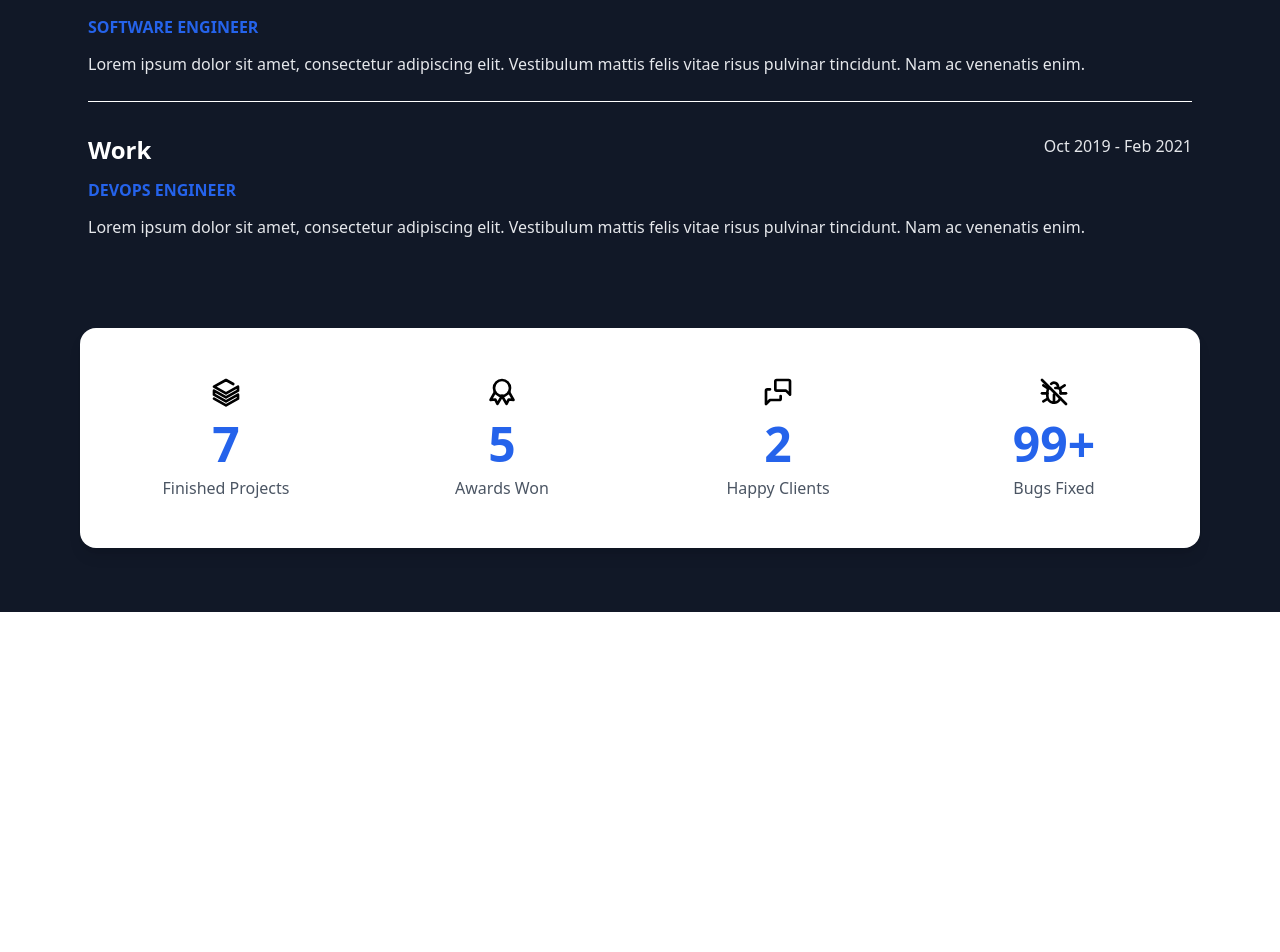
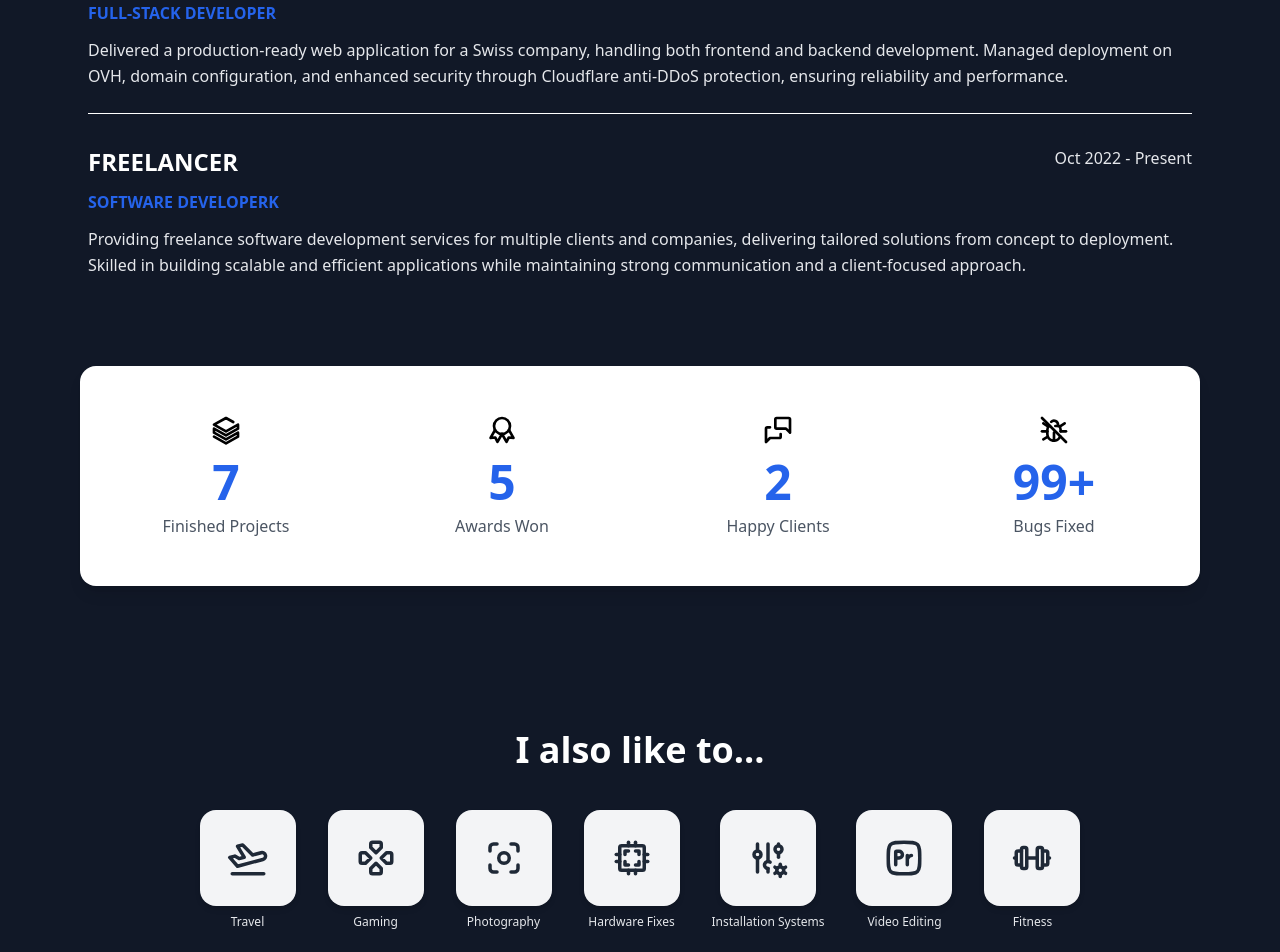
Before and after one commit to AdrianK004/portfolio, a React (Vite) app: page / in a window 1280 px wide. Shown: the part 3220-4172 px from the top of the page. Before the commit the page ends 3832 px from the top, so only its background shows below. Built offline with nearby package versions, Linux system fonts and the light colour scheme.

Commit message:
Blog Page

```diff
--- a/src/App.jsx
+++ b/src/App.jsx
@@ -4,7 +4,8 @@ import About from './sections/about';
 import Journey from './sections/journey';
 import Skills from './sections/skills';
 import Work from './sections/work';
-import Statics from './sections/statics';
+import Stats from './sections/stats';
+import Blog from './sections/blog';
 
 function App() {
   return (
@@ -17,7 +18,8 @@ function App() {
         <Journey />
         <Skills />
         <Work />
-        <Statics />
+        <Stats />
+        <Blog />
         </div>
       </main>
     </>
--- a/src/components/Header.jsx
+++ b/src/components/Header.jsx
@@ -23,7 +23,7 @@ function Header() {
     { name: 'Journey', href: '#journey' },
     { name: 'Skills', href: '#skills' },
     { name: 'Work', href: '#work' },
-    { name: 'Statics', href: '#statics' },
+    { name: 'Statics', href: '#stats' },
     { name: 'Blog', href: '#blog' },
     { name: 'Contact', href: '#contact' },
   ];
--- a/src/components/Navbar.jsx
+++ /dev/null
@@ -1,18 +0,0 @@
-function Navbar() {
-  return (
-    <nav>
-      <ul>
-        <li><a href="#home">Home</a></li>
-        <li><a href="#about">About</a></li>
-        <li><a href="#journey">Journey</a></li>
-        <li><a href="#skills">Skills</a></li>
-        <li><a href="#work">Work</a></li>
-        <li><a href="#statics">Statics</a></li>
-        <li><a href="#blog">Blog</a></li>
-        <li><a href="#contact">Contact</a></li>
-      </ul>
-    </nav>
-  );
-}
-
-export default Navbar;
--- /dev/null
+++ b/src/sections/blog.jsx
@@ -0,0 +1,86 @@
+import { motion } from "framer-motion";
+
+function Blog() {
+  const tools = [
+    { label: "Travel", icon: "brand-travel" },
+    { label: "Gaming", icon: "brand-gaming" },
+    { label: "Photography", icon: "brand-photography" },
+    { label: "Hardware Fixes", icon: "brand-hardware" },
+    { label: "Installation Systems", icon: "brand-installation" },
+    { label: "Video Editing", icon: "brand-video" },
+    { label: "Fitness", icon: "brand-fitness" },
+  ];
+
+  return (
+    <section id="blog" className="py-20 bg-gray-900">
+      <div className="container max-w-6xl mx-auto px-4">
+        <motion.div
+          initial={{ opacity: 0, y: -20 }}
+          whileInView={{ opacity: 1, y: 0 }}
+          transition={{ duration: 0.5 }}
+          className="text-center mb-10"
+        >
+          <h2 className="text-3xl md:text-4xl font-bold text-white mb-3">
+            I also like to...
+          </h2>
+        </motion.div>
+
+        <div className="flex flex-wrap justify-center gap-6 md:gap-8">
+          {tools.map((tool, index) => (
+            <motion.div
+              key={tool.name}
+              initial={{ opacity: 0, scale: 0.8 }}
+              whileInView={{ opacity: 1, scale: 1 }}
+              transition={{ duration: 0.3, delay: index * 0.05 }}
+              whileHover={{ y: -5, scale: 1.05 }}
+              className="flex flex-col items-center group cursor-pointer"
+            >
+              <div className="w-20 h-20 md:w-24 md:h-24 bg-gray-100 rounded-2xl flex items-center justify-center text-gray-800 font-bold text-lg md:text-xl group-hover:bg-blue-600 group-hover:text-white transition-all duration-300 shadow-md hover:shadow-xl">
+                {tool.icon === "brand-travel" ? (
+                  <svg xmlns="http://www.w3.org/2000/svg" width="42" height="42" viewBox="0 0 24 24" fill="none" stroke="currentColor" stroke-width="2" stroke-linecap="round" stroke-linejoin="round" class="icon icon-tabler icons-tabler-outline icon-tabler-plane-departure"><path stroke="none" d="M0 0h24v24H0z" fill="none" /><path d="M14.639 10.258l4.83 -1.294a2 2 0 1 1 1.035 3.863l-14.489 3.883l-4.45 -5.02l2.897 -.776l2.45 1.414l2.897 -.776l-3.743 -6.244l2.898 -.777l5.675 5.727" /><path d="M3 21h18" /></svg>
+                ) : (
+                  tool.name
+                )}
+                {tool.icon === "brand-gaming" ? (
+                  <svg xmlns="http://www.w3.org/2000/svg" width="42" height="42" viewBox="0 0 24 24" fill="none" stroke="currentColor" stroke-width="2" stroke-linecap="round" stroke-linejoin="round" class="icon icon-tabler icons-tabler-outline icon-tabler-device-gamepad-3"><path stroke="none" d="M0 0h24v24H0z" fill="none" /><path d="M9 12l-3 -3h-2a1 1 0 0 0 -1 1v4a1 1 0 0 0 1 1h2l3 -3" /><path d="M15 12l3 -3h2a1 1 0 0 1 1 1v4a1 1 0 0 1 -1 1h-2l-3 -3" /><path d="M12 15l-3 3v2a1 1 0 0 0 1 1h4a1 1 0 0 0 1 -1v-2l-3 -3" /><path d="M12 9l-3 -3v-2a1 1 0 0 1 1 -1h4a1 1 0 0 1 1 1v2l-3 3" /></svg>
+                ) : (
+                  tool.name
+                )}
+                {tool.icon === "brand-photography" ? (
+                    <svg xmlns="http://www.w3.org/2000/svg" width="42" height="42" viewBox="0 0 24 24" fill="none" stroke="currentColor" stroke-width="2" stroke-linecap="round" stroke-linejoin="round" class="icon icon-tabler icons-tabler-outline icon-tabler-capture"><path stroke="none" d="M0 0h24v24H0z" fill="none" /><path d="M4 8v-2a2 2 0 0 1 2 -2h2" /><path d="M4 16v2a2 2 0 0 0 2 2h2" /><path d="M16 4h2a2 2 0 0 1 2 2v2" /><path d="M16 20h2a2 2 0 0 0 2 -2v-2" /><path d="M9 12a3 3 0 1 0 6 0a3 3 0 1 0 -6 0" /></svg>
+                ) : (
+                  tool.name
+                )}
+                {tool.icon === "brand-hardware" ? (
+                    <svg xmlns="http://www.w3.org/2000/svg" width="42" height="42" viewBox="0 0 24 24" fill="none" stroke="currentColor" stroke-width="2" stroke-linecap="round" stroke-linejoin="round" class="icon icon-tabler icons-tabler-outline icon-tabler-cpu-2"><path stroke="none" d="M0 0h24v24H0z" fill="none" /><path d="M5 6a1 1 0 0 1 1 -1h12a1 1 0 0 1 1 1v12a1 1 0 0 1 -1 1h-12a1 1 0 0 1 -1 -1l0 -12" /><path d="M8 10v-2h2m6 6v2h-2m-4 0h-2v-2m8 -4v-2h-2" /><path d="M3 10h2" /><path d="M3 14h2" /><path d="M10 3v2" /><path d="M14 3v2" /><path d="M21 10h-2" /><path d="M21 14h-2" /><path d="M14 21v-2" /><path d="M10 21v-2" /></svg>
+                ) : (
+                  tool.name
+                )}
+                {tool.icon === "brand-installation" ? (
+                    <svg xmlns="http://www.w3.org/2000/svg" width="42" height="42" viewBox="0 0 24 24" fill="none" stroke="currentColor" stroke-width="2" stroke-linecap="round" stroke-linejoin="round" class="icon icon-tabler icons-tabler-outline icon-tabler-adjustments-cog"><path stroke="none" d="M0 0h24v24H0z" fill="none" /><path d="M4 10a2 2 0 1 0 4 0a2 2 0 0 0 -4 0" /><path d="M6 4v4" /><path d="M6 12v8" /><path d="M13.199 14.399a2 2 0 1 0 -1.199 3.601" /><path d="M12 4v10" /><path d="M12 18v2" /><path d="M16 7a2 2 0 1 0 4 0a2 2 0 0 0 -4 0" /><path d="M18 4v1" /><path d="M18 9v2.5" /><path d="M17.001 19a2 2 0 1 0 4 0a2 2 0 1 0 -4 0" /><path d="M19.001 15.5v1.5" /><path d="M19.001 21v1.5" /><path d="M22.032 17.25l-1.299 .75" /><path d="M17.27 20l-1.3 .75" /><path d="M15.97 17.25l1.3 .75" /><path d="M20.733 20l1.3 .75" /></svg>
+                ) : (
+                  tool.name
+                )}
+                {tool.icon === "brand-video" ? (
+                    <svg xmlns="http://www.w3.org/2000/svg" width="42" height="42" viewBox="0 0 24 24" fill="none" stroke="currentColor" stroke-width="2" stroke-linecap="round" stroke-linejoin="round" class="icon icon-tabler icons-tabler-outline icon-tabler-brand-adobe-premiere"><path stroke="none" d="M0 0h24v24H0z" fill="none" /><path d="M3 12c0 -4.243 0 -6.364 1.318 -7.682s3.44 -1.318 7.682 -1.318s6.364 0 7.682 1.318s1.318 3.44 1.318 7.682s0 6.364 -1.318 7.682s-3.44 1.318 -7.682 1.318s-6.364 0 -7.682 -1.318s-1.318 -3.44 -1.318 -7.682" /><path d="M7.263 15.79v-3.79m0 0v-3.248c0 -.335 .222 -.541 .542 -.541h1.353a1.895 1.895 0 1 1 0 3.789l-1.895 0" /><path d="M13.895 10.579v1.895m0 0v3.315m0 -3.315c.531 -.709 1.026 -1.592 1.894 -1.832q .22 -.062 .474 -.063" /></svg>
+                ) : (
+                  tool.name
+                )}
+                {tool.icon === "brand-fitness" ? (
+                    <svg xmlns="http://www.w3.org/2000/svg" width="42" height="42" viewBox="0 0 24 24" fill="none" stroke="currentColor" stroke-width="2" stroke-linecap="round" stroke-linejoin="round" class="icon icon-tabler icons-tabler-outline icon-tabler-barbell"><path stroke="none" d="M0 0h24v24H0z" fill="none" /><path d="M2 12h1" /><path d="M6 8h-2a1 1 0 0 0 -1 1v6a1 1 0 0 0 1 1h2" /><path d="M6 7v10a1 1 0 0 0 1 1h1a1 1 0 0 0 1 -1v-10a1 1 0 0 0 -1 -1h-1a1 1 0 0 0 -1 1" /><path d="M9 12h6" /><path d="M15 7v10a1 1 0 0 0 1 1h1a1 1 0 0 0 1 -1v-10a1 1 0 0 0 -1 -1h-1a1 1 0 0 0 -1 1" /><path d="M18 8h2a1 1 0 0 1 1 1v6a1 1 0 0 1 -1 1h-2" /><path d="M22 12h-1" /></svg>
+                ) : (
+                  tool.name
+                )}
+              </div>
+              <span className="text-xs text-gray-200 mt-2 group-hover:text-blue-600 transition-colors duration-300">
+                {tool.label}
+              </span>
+            </motion.div>
+          ))}
+        </div>
+      </div>
+    </section>
+  );
+}
+
+export default Blog;
--- a/src/sections/statics.jsx
+++ b/src/sections/stats.jsx
@@ -56,7 +56,7 @@ function Stats() {
   ];
 
   return (
-    <section className="py-16 bg-gray-900">
+    <section id="stats" className="py-16 bg-gray-900">
       <div className="container max-w-6xl mx-auto px-4">
         <motion.div
           initial={{ opacity: 0, y: 30 }}
--- a/src/sections/work.jsx
+++ b/src/sections/work.jsx
@@ -3,22 +3,22 @@ import { motion } from "framer-motion";
 function Work() {
   const experiences = [
     {
-      company: "Work",
-      period: "Apr 2015 - Mar 2018",
-      role: "FULL-STACK",
-      description: "Lorem ipsum dolor sit amet, consectetur adipiscing elit. Vestibulum mattis felis vitae risus pulvinar tincidunt. Nam ac venenatis enim.",
+      company: "VISITSUHAREKA.COM",
+      period: "Apr 2019 - Jun 2020",
+      role: "FRONT-END DEVELOPER",
+      description: "Led frontend development for an informational city website, focusing on clean design and user experience. Also contributed to deployment and infrastructure setup, including OVH hosting, domain configuration, and Cloudflare security.",
     },
     {
-      company: "Work",
-      period: "Mar 2018 - Sep 2019",
-      role: "SOFTWARE ENGINEER",
-      description: "Lorem ipsum dolor sit amet, consectetur adipiscing elit. Vestibulum mattis felis vitae risus pulvinar tincidunt. Nam ac venenatis enim.",
+      company: "MULTI-TECHNIK.CH",
+      period: "Mar 2021 - Sep 2022",
+      role: "FULL-STACK DEVELOPER",
+      description: "Delivered a production-ready web application for a Swiss company, handling both frontend and backend development. Managed deployment on OVH, domain configuration, and enhanced security through Cloudflare anti-DDoS protection, ensuring reliability and performance.",
     },
     {
-      company: "Work",
-      period: "Oct 2019 - Feb 2021",
-      role: "DEVOPS ENGINEER",
-      description: "Lorem ipsum dolor sit amet, consectetur adipiscing elit. Vestibulum mattis felis vitae risus pulvinar tincidunt. Nam ac venenatis enim.",
+      company: "FREELANCER",
+      period: "Oct 2022 - Present",
+      role: "SOFTWARE DEVELOPERK",
+      description: "Providing freelance software development services for multiple clients and companies, delivering tailored solutions from concept to deployment. Skilled in building scalable and efficient applications while maintaining strong communication and a client-focused approach.",
     },
   ];
 
@@ -36,9 +36,6 @@ function Work() {
           <h2 className="text-3xl md:text-5xl font-bold text-white mb-3 mt-8">
             MY WORK EXPERIENCE
           </h2>
-          <p className="text-gray-200 text-lg">
-            Here's what I did before freelancing
-          </p>
         </motion.div>
 
         {/* Lista e eksperiencave */}
```
